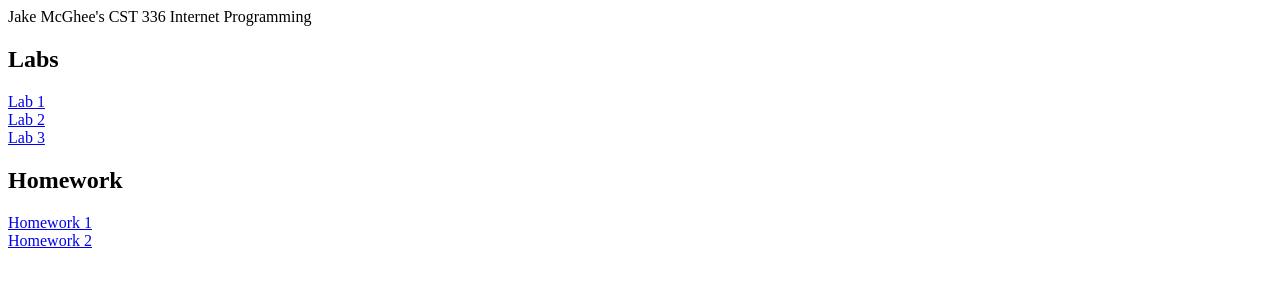
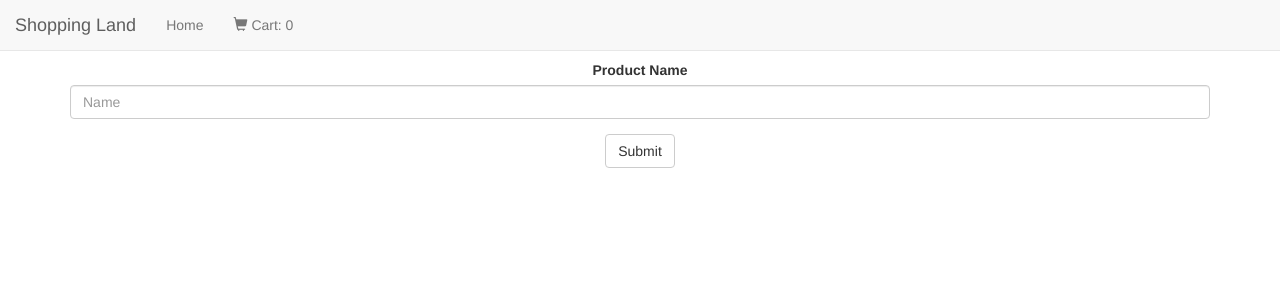
Before and after one commit to Mcghee-Jake/CST336, a PHP site: page /scart/index.php in a window 1280 px wide. Shown: the top 300 px of the page. Run offline with PHP 8.4, Linux system fonts and the light colour scheme; some libraries are stand-ins or nearby versions.

Commit message:
added lab 4;

```diff
--- a/index.php
+++ b/index.php
@@ -17,6 +17,7 @@ echo "Jake McGhee's CST 336 Internet Programming";
 <a href="777/index.php">Lab 2</a>
 <br/>
 <a href="Slider/index.php">Lab 3</a>
+<a href="scart/index.php">Lab 4</a>
 
 <h2> Homework </h2>
 
--- /dev/null
+++ b/scart/functions.php
@@ -0,0 +1,83 @@
+<?php
+
+    function displayResults() {
+        global $items;
+
+        if (isset($items)) {
+            echo "<table class='table'>";
+            foreach ($items as $item) {
+                $itemName = $item['name'];
+                $itemPrice = $item['salePrice'];
+                $itemImage = $item['thumbnailImage'];
+                $itemId = $item['itemId'];
+
+            // Display item as table row
+            echo '<tr>';
+            echo "<td><img src='$itemImage'/></td>";
+            echo "<td><h4>$itemName</h4></td>";
+            echo "<td><h4>$itemPrice</h4></td>";
+
+            // Hidden input element containing the item name
+            echo "<form method='post'>";
+            echo "<input type='hidden' name='itemName' value='$itemName'/>";
+            echo "<input type='hidden' name='itemId' value='$itemId'/>";
+            echo "<input type='hidden' name='itemImage' value='$itemImage'/>";
+            echo "<input type='hidden' name='itemPrice' value='$itemPrice'/>";
+
+            // Check to see if the most recent POST request has the same itemId
+            // If so, display a differnt button
+            if ($_POST['itemId'] == $itemId) {
+                echo "<td><button class='btn btn-warning'>Added</button></td>";
+            } else {
+                echo "<td><button class='btn btn-warning'>Add</button></td>";
+            }
+
+
+
+            echo "</form>";
+            echo "</tr>";
+            }
+        echo "</table>";
+        }
+    }
+
+    function displayCart() {
+        if (isset($_SESSION['cart'])) {
+
+            echo "<table class='table'>";
+            foreach ($_SESSION['cart'] as $item) {
+                $itemName = $item['name'];
+                $itemPrice = $item['price'];
+                $itemImage = $item['image'];
+                $itemId = $item['id'];
+                $itemQuant = $item['quantity'];
+
+                // Display item as table row
+                echo "<tr>";
+                echo "<td><img src='$itemImage'/></td>";
+                echo "<td><h4>$itemName</h4></td>";
+                echo "<td><h4>$itemPrice</h4></td>";
+
+                // Update form for this item
+                echo "<form method='post'>";
+                echo "<input type='hidden' name='itemId' value='$itemId'/>";
+                echo "<td><input type='text' name='update' class='form-control' placeholder='$itemQuant'/></td>";
+                echo "<td><button class='btn btn-danger'>Update</button></td>";
+                echo "</form>";
+
+                // Hidden input element containing the item name
+                echo "<form method='post'>";
+                echo "<input type='hidden' name='removeId' value='$itemId'>";
+                echo "<td><button class='btn btn-danger'>Remove</button></td>";
+                echo "</form>";
+
+                echo "</tr>";
+            }
+            echo "</table>";
+        }
+    }
+
+    function displayCartCount() {
+        echo count($_SESSION['cart']);
+    }
+?>
--- /dev/null
+++ b/scart/index.php
@@ -0,0 +1,94 @@
+<?php
+    include 'functions.php';
+
+    session_start();
+
+
+    // Cheks to see if the form is submitted
+    if (isset($_GET['query'])) {
+        // Get access to our API function
+        include 'wmapi.php';
+        $items = getProducts($_GET['query']);
+    }
+
+    // Check to see if the cart is set
+    if (!isset($_SESSION['cart'])) {
+        $_SESSION['cart'] = array();
+    }
+
+    // Check to see if an item has been added to the cart
+    if (isset($_POST['itemName'])) {
+
+        // Create an array to hold an item's properties
+        $newItem = array();
+        $newItem['name'] = $_POST['itemName'];
+        $newItem['id'] = $_POST['itemId'];
+        $newItem['price'] = $_POST['itemPrice'];
+        $newItem['image'] = $_POST['itemImage'];
+
+        // Check to see if other items with this id are in the cart array
+        // If so, only update the quantity
+        foreach ($_SESSION['cart'] as &$item) {
+            if ($newItem['id'] == $item['id']) {
+                $item['quantity'] += 1;
+                $found = true;
+            }
+        }
+
+        // Else add it to the array
+        if ($found != true) {
+            $newItem['quantity'] = 1;
+            array_push($_SESSION['cart'], $newItem);
+        }
+    }
+
+?>
+
+<!DOCTYPE html>
+<html>
+    <head>
+        <meta charset="UTF-8">
+        <meta name="viewport" content="width=device-width, initial-scale=1">
+
+        <script src="https://ajax.googleapis.com/ajax/libs/jquery/3.2.1/jquery.min.js"></script>
+        <script src="https://maxcdn.bootstrapcdn.com/bootstrap/3.3.7/js/bootstrap.min.js" integrity="sha384-Tc5IQib027qvyjSMfHjOMaLkfuWVxZxUPnCJA7l2mCWNIpG9mGCD8wGNIcPD7Txa" crossorigin="anonymous"></script>
+        <link href="https://maxcdn.bootstrapcdn.com/bootstrap/3.3.7/css/bootstrap.min.css" rel="stylesheet" integrity="sha384-BVYiiSIFeK1dGmJRAkycuHAHRg32OmUcww7on3RYdg4Va+PmSTsz/K68vbdEjh4u" crossorigin="anonymous">
+        <title>Products Page</title>
+    </head>
+    <body>
+    <div class='container'>
+        <div class='text-center'>
+
+            <!-- Bootstrap Navagation Bar -->
+            <nav class='navbar navbar-default - navbar-fixed-top'>
+                <div class='container-fluid'>
+                    <div class='navbar-header'>
+                        <a class='navbar-brand' href='#'>Shopping Land</a>
+                    </div>
+                    <ul class='nav navbar-nav'>
+                        <li><a href='index.php'>Home</a></li>
+                        <li><a href='scart.php'>
+                        <span class='glyphicon glyphicon-shopping-cart' aria-hidden='true'></span>
+                        Cart: <?php displayCartCount(); ?> </a></li>
+                    </ul>
+                </div>
+            </nav>
+            <br /> <br /> <br />
+
+            <!-- Search Form -->
+            <form enctype="text/plain">
+                <div class="form-group">
+                    <label for="pName">Product Name</label>
+                    <input type="text" class="form-control" name="query" id="pName" placeholder="Name">
+                </div>
+                <input type="submit" value="Submit" class="btn btn-default">
+                <br /><br />
+            </form>
+
+            <!-- Display Search Results -->
+            <?php displayResults(); ?>
+
+        </div>
+    </div>
+    </body>
+</html>
```
Also changed, not shown: scart/scart.php (added, +63 -0 lines), scart/wmapi.php (added, +23 -0 lines).
